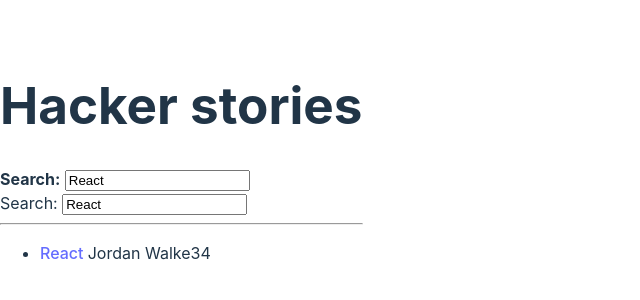
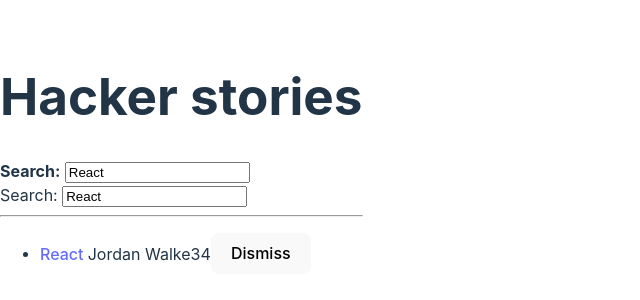
Before and after one commit to elaxolotl/react-project, a React (Vite) app in the folder myProject/: page / in a window 1280 px wide. Shown: the part 238-538 px from the top of the page, without its empty margins (0-640 px from the left). Built offline with nearby package versions, Linux system fonts and the light colour scheme.

Commit message:
W8: React inline handler

```diff
--- a/myProject/src/App.jsx
+++ b/myProject/src/App.jsx
@@ -1,10 +1,10 @@
 import * as React from "react";
 
-const List = ({list}) => {
+const List = ({list, onRemoveItem }) => {
   return (
     <ul>
       { list.map((item) => (
-        <Item key={item.objectID} item={item} />
+        <Item key={item.objectID} item={item} onRemoveItem={onRemoveItem} />
       ))}
     </ul>
   );
@@ -18,6 +18,11 @@
     <span>{item.author}</span>
     <span>{item.num_comments}</span>
     <span>{item.points}</span>
+    <span>
+      <button type="button" onClick={() => onRemoveItem(item)}>
+        Dismiss
+      </button>
+    </span>
   </li>
 );
 
@@ -36,7 +41,7 @@
 };
 
 const App = () => {
-  const stories = [
+  const initialStories = [
     {
       title: "React",
       url: "https://reactjs.org/",
@@ -54,8 +59,14 @@
       objectID: 1,
     },
   ];
+  const [stories, setStories] = React.useState(initialStories);
   const [searchTerm, setSearchTerm] = React.useState(localStorage.getItem('search') || 'React');
-
+  const handleRemoveStory = (item) =>{
+    const newStories = stories.filter(
+      (story) => item.objectID !== story.objectID
+    );
+    setStories(newStories)
+  }
   React.useEffect(()=>{
     localStorage.setItem('search', searchTerm);
   }, [searchTerm])
@@ -80,7 +91,7 @@
       </InputWithLabel>
       <Search onSearch={handleSearch} search={searchTerm} />
       <hr />
-      <List list={searchedStories} search={searchTerm} />
+      <List list={searchedStories} onRemoveItem={handleRemoveStory} />
     </div>
   );
 }
```
